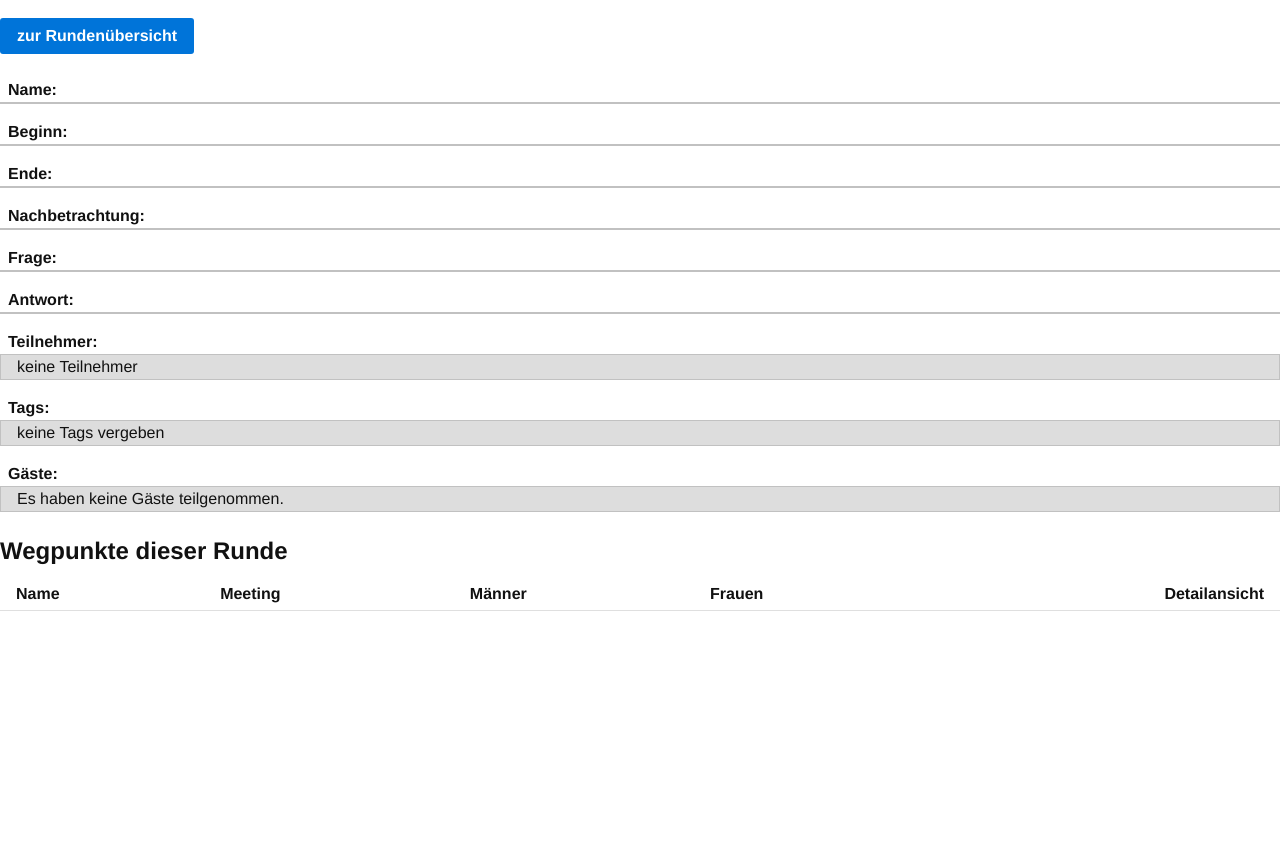
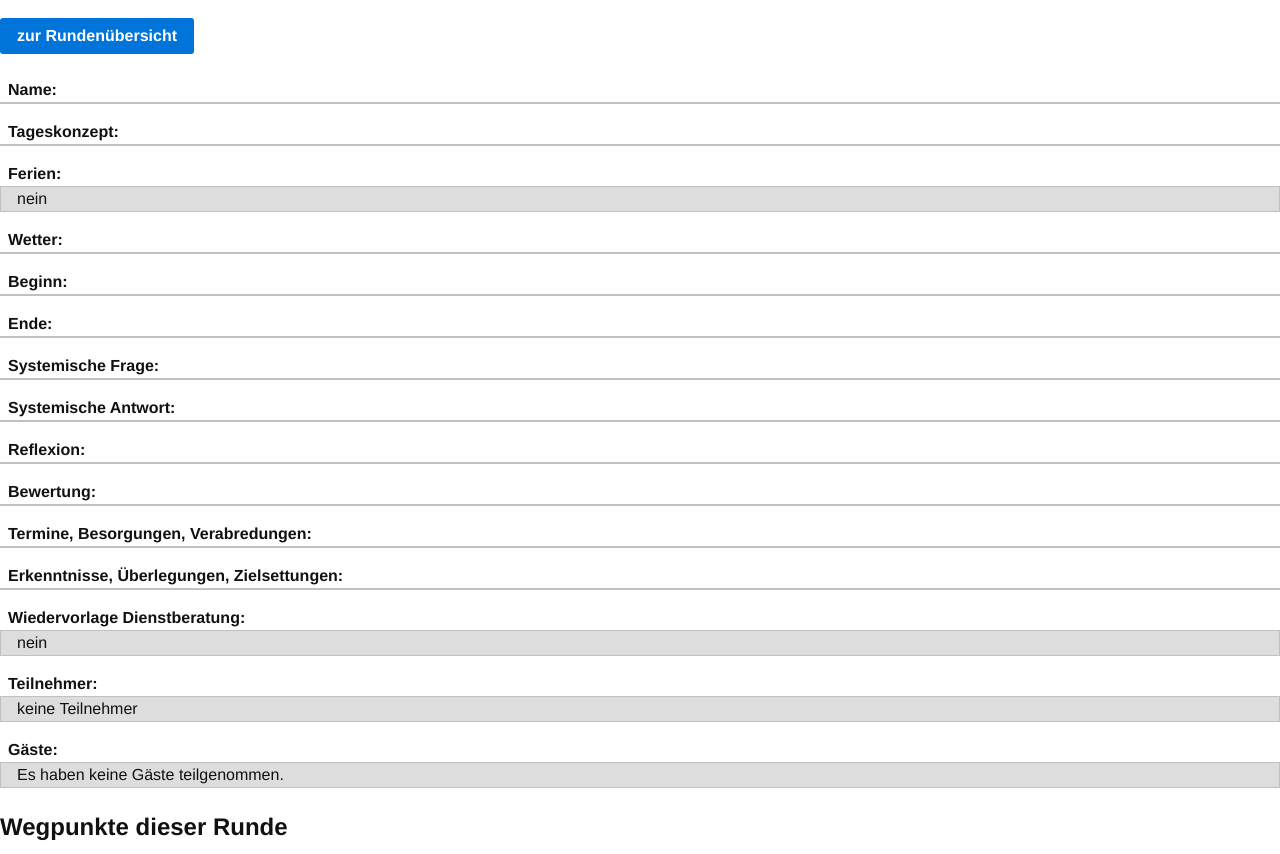
Before and after one commit to knutschsoft/swapp, a Symfony app: template app/Resources/views/Walks/show.html.twig in a window 1280 px wide. Shown: the part 70-924 px from the top of the page. Before the commit the page ends 681 px from the top, so only its background shows below. Run offline with Twig, Linux system fonts and the light colour scheme; the template is opened without the code that fills it, so the values that code supplies are empty; some libraries are stand-ins or nearby versions.

Commit message:
updates detail view of walks and waypoints

```diff
--- a/app/Resources/views/Walks/show.html.twig
+++ b/app/Resources/views/Walks/show.html.twig
@@ -13,11 +13,18 @@
     </div>
 
     {{ include(':Walks:showItem.html.twig', {'key': 'Name', 'value': walk.getName }) }}
+    {{ include(':Walks:showItem.html.twig', {'key': 'Tageskonzept', 'value': walk.getConceptOfDay }) }}
+    {{ include(':Walks:showItem.html.twig', {'key': 'Ferien', 'value': walk.getHolidays ? 'ja' : 'nein'}) }}
+    {{ include(':Walks:showItem.html.twig', {'key': 'Wetter', 'value': walk.getWeather }) }}
     {{ include(':Walks:showItem.html.twig', {'key': 'Beginn', 'value': walk.getStartTime|localizeddate('long', 'medium') }) }}
     {{ include(':Walks:showItem.html.twig', {'key': 'Ende', 'value': walk.getEndTime|localizeddate('long', 'medium') }) }}
-    {{ include(':Walks:showItem.html.twig', {'key': 'Nachbetrachtung', 'value': walk.getWalkReflection }) }}
-    {{ include(':Walks:showItem.html.twig', {'key': 'Frage', 'value': walk.getSystemicQuestion }) }}
-    {{ include(':Walks:showItem.html.twig', {'key': 'Antwort', 'value': walk.getSystemicAnswer }) }}
+    {{ include(':Walks:showItem.html.twig', {'key': 'Systemische Frage', 'value': walk.getSystemicQuestion }) }}
+    {{ include(':Walks:showItem.html.twig', {'key': 'Systemische Antwort', 'value': walk.getSystemicAnswer }) }}
+    {{ include(':Walks:showItem.html.twig', {'key': 'Reflexion', 'value': walk.getWalkReflection }) }}
+    {{ include(':Walks:showItem.html.twig', {'key': 'Bewertung', 'value': walk.getRating }) }}
+    {{ include(':Walks:showItem.html.twig', {'key': 'Termine, Besorgungen, Verabredungen', 'value': walk.commitments}) }}
+    {{ include(':Walks:showItem.html.twig', {'key': 'Erkenntnisse, Überlegungen, Zielsettungen', 'value': walk.insights }) }}
+    {{ include(':Walks:showItem.html.twig', {'key': 'Wiedervorlage Dienstberatung', 'value': walk.isResubmission ? 'ja' : 'nein'}) }}
 
     {% set users %}
         {% for user in walk.getWalkTeamMembers %}
@@ -27,15 +34,6 @@
         {% endfor %}
     {% endset %}
     {{ include(':Walks:showItem.html.twig', {'key': 'Teilnehmer', 'value': users }) }}
-
-    {% set tags %}
-        {% for tag in walk.getWalkTags %}
-            {{ tag.getName }}
-        {% else %}
-            keine Tags vergeben
-        {% endfor %}
-    {% endset %}
-    {{ include(':Walks:showItem.html.twig', {'key': 'Tags', 'value': tags }) }}
 
     {% set guests %}
         {% for guest in walk.getGuests %}
```
Also changed, not shown: app/Resources/views/WayPoint/show.html.twig (+8 -6 lines).
